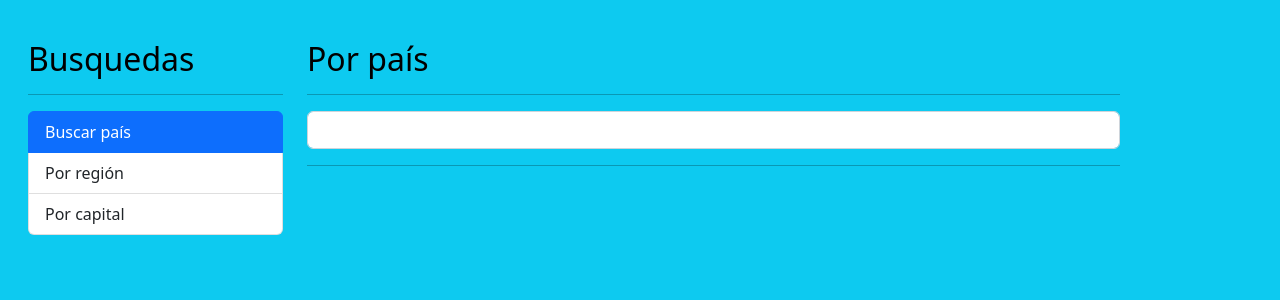
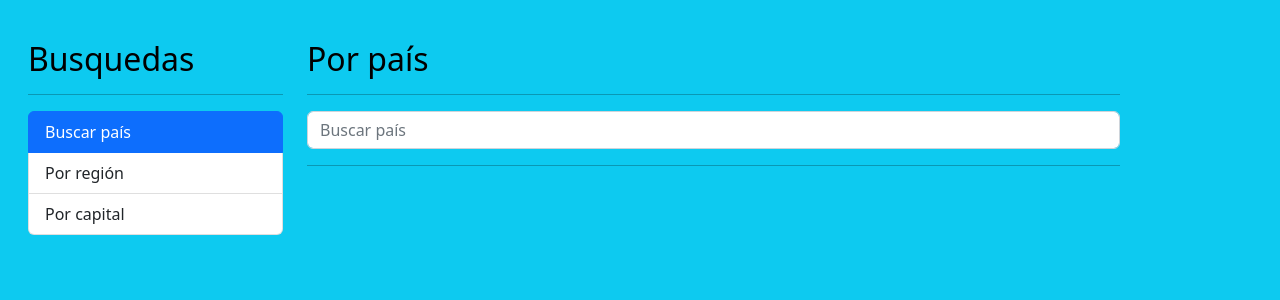
Before and after one commit to juang-10/paisesApp, an Angular app: page / in a window 1280 px wide. Shown: the top 300 px of the page. Built offline with nearby package versions, Linux system fonts and the light colour scheme.

Commit message:
placeholder para pais

```diff
--- a/src/app/pais/pages/por-pais/por-pais.component.html
+++ b/src/app/pais/pages/por-pais/por-pais.component.html
@@ -5,6 +5,8 @@
   <div class="col">
     <app-pais-input
       (onEnter)="buscar($event)"
+      (onDebounce)="sugerencias($event)"
+      placeholder="Buscar país"
     >
     </app-pais-input>
   </div>
```
